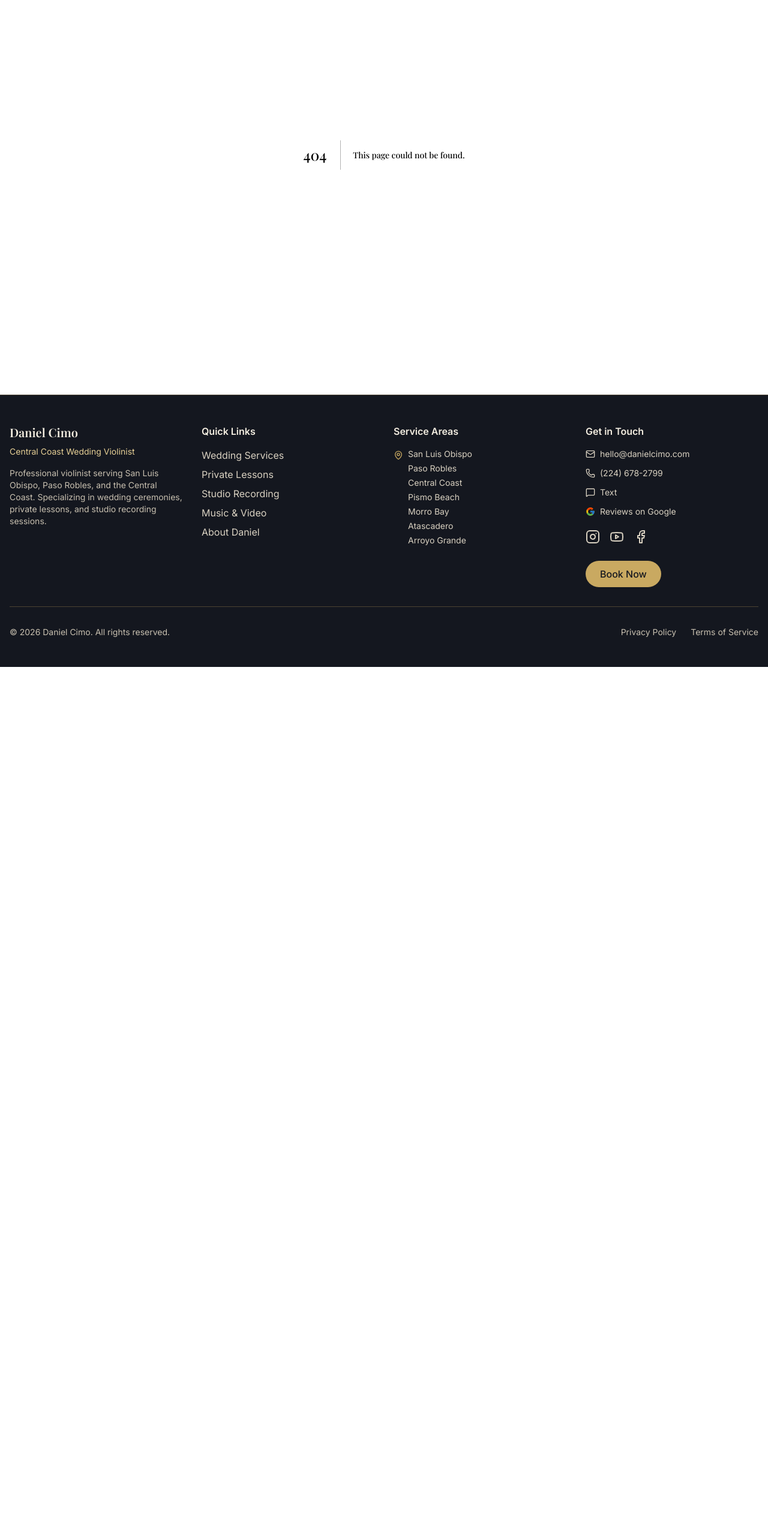
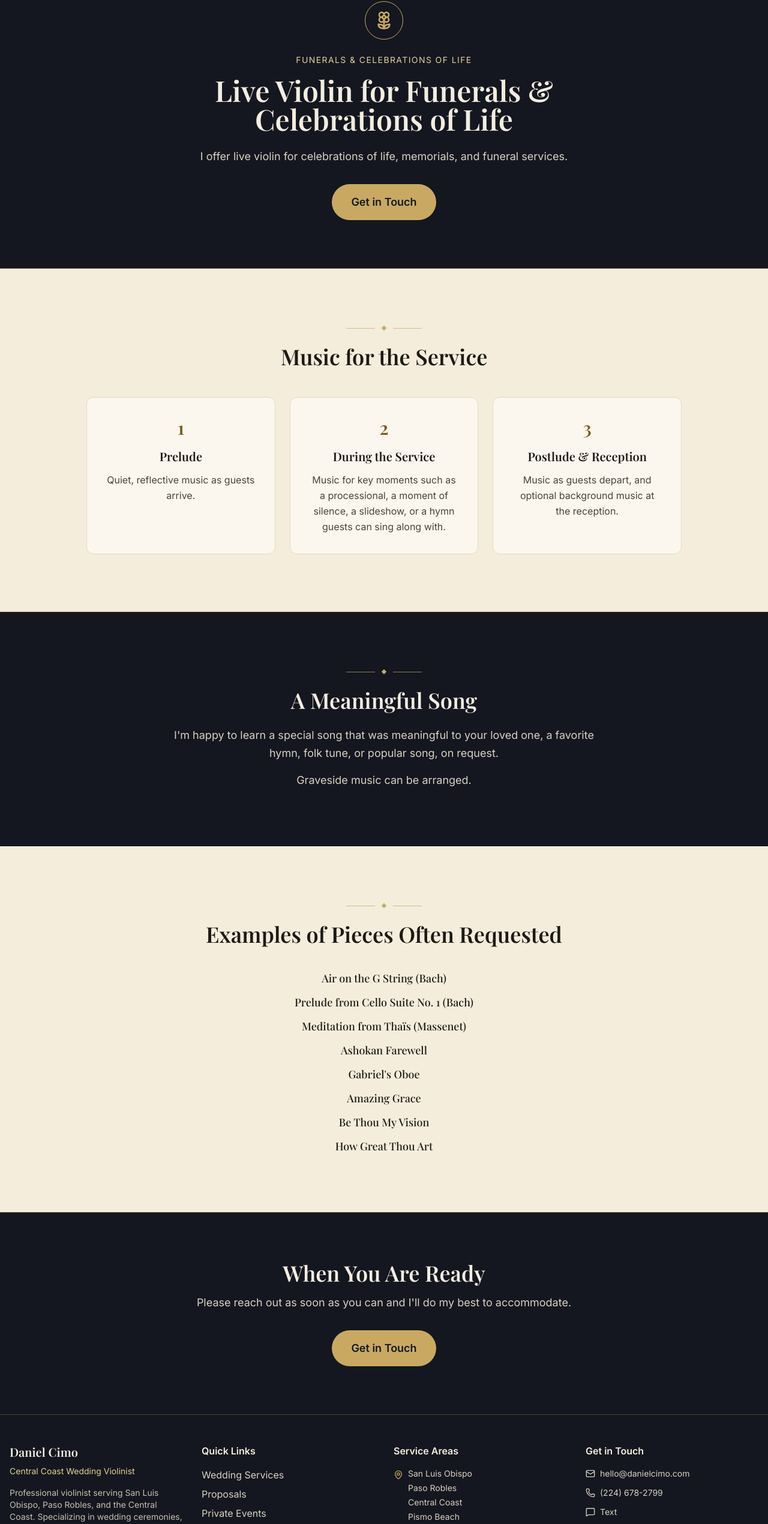
Before and after one commit to dancimo-lang/wedding-violin-website, a Next.js app: page /services/celebration-of-life in a window 1280 px wide. Before the commit this address had no page. Shown: the part 214-2755 px from the top of the page at 60% size. Before the commit the page ends 1326 px from the top, so only its background shows below. Built offline with nearby package versions, Linux system fonts and the light colour scheme; a web font is replaced by a local one.

Commit message:
Release: services cards and Funerals & Celebrations of Life page (#83) (#90)
Co-authored-by: dancimo-lang <257885101+dancimo-lang@users.noreply.github.com>

```diff
--- a/src/app/page.tsx
+++ b/src/app/page.tsx
@@ -68,10 +68,10 @@ export default function Home() {
               Services
             </h2>
             <p className="text-lg text-ink-body max-w-2xl mx-auto">
-              From wedding ceremonies to private instruction, I bring passion and professionalism to every performance.
+              From wedding ceremonies, proposals, and private events to celebrations of life, private instruction, and studio recording, I bring passion and professionalism to every performance.
             </p>
           </div>
-          <div className="grid grid-cols-1 md:grid-cols-3 gap-8 max-w-5xl mx-auto">
+          <div className="grid grid-cols-1 md:grid-cols-2 lg:grid-cols-3 gap-8 max-w-5xl mx-auto">
             {services.services.map((service) => (
               <ServiceCard
                 key={service.id}
--- /dev/null
+++ b/src/app/services/celebration-of-life/page.tsx
@@ -0,0 +1,141 @@
+import Link from 'next/link';
+import { Flower2 } from 'lucide-react';
+import { createPageMetadata } from '@/lib/page-metadata';
+import { serifHeadings } from '@/lib/fonts';
+import GoldDivider from '@/components/GoldDivider';
+import CTASection from '@/components/CTASection';
+import { JsonLd, generateServiceSchema } from '@/components/SEO';
+
+const DESCRIPTION =
+  'Live violin for celebrations of life, memorials, and funeral services.';
+
+const BOOK_HREF = '/booking#booking-form';
+const BUTTON =
+  'inline-block bg-gold hover:bg-gold-hover text-charcoal px-8 py-4 rounded-full font-semibold text-lg transition-colors';
+
+const moments = [
+  {
+    title: 'Prelude',
+    text: 'Quiet, reflective music as guests arrive.',
+  },
+  {
+    title: 'During the Service',
+    text: 'Music for key moments such as a processional, a moment of silence, a slideshow, or a hymn guests can sing along with.',
+  },
+  {
+    title: 'Postlude & Reception',
+    text: 'Music as guests depart, and optional background music at the reception.',
+  },
+];
+
+const pieces = [
+  'Air on the G String (Bach)',
+  'Prelude from Cello Suite No. 1 (Bach)',
+  'Meditation from Thaïs (Massenet)',
+  'Ashokan Farewell',
+  "Gabriel's Oboe",
+  'Amazing Grace',
+  'Be Thou My Vision',
+  'How Great Thou Art',
+];
+
+export const metadata = createPageMetadata({
+  title: 'Funerals & Celebrations of Life',
+  description: DESCRIPTION,
+  path: '/services/celebration-of-life',
+  keywords: ['funeral violinist', 'celebration of life violinist', 'memorial violinist San Luis Obispo'],
+});
+
+export default function CelebrationOfLifePage() {
+  return (
+    <div className={`bg-charcoal ${serifHeadings}`}>
+      <JsonLd
+        data={generateServiceSchema({
+          name: 'Funeral & Celebration of Life Violin',
+          description: DESCRIPTION,
+          url: 'https://danielcimo.com/services/celebration-of-life',
+        })}
+      />
+
+      <section className="pt-28 pb-16 md:pt-36 md:pb-20 border-b border-gold/40">
+        <div className="container mx-auto px-4 text-center max-w-3xl">
+          <div className="mx-auto mb-6 flex h-16 w-16 items-center justify-center rounded-full border border-gold">
+            <Flower2 className="h-8 w-8 text-gold" aria-hidden="true" />
+          </div>
+          <p className="text-sm uppercase tracking-widest text-gold-bright mb-4">Funerals &amp; Celebrations of Life</p>
+          <h1 className="text-4xl md:text-5xl font-semibold text-cream-bright mb-6">
+            Live Violin for Funerals &amp; Celebrations of Life
+          </h1>
+          <p className="text-lg text-cream-muted leading-relaxed mb-8">
+            I offer live violin for celebrations of life, memorials, and funeral services.
+          </p>
+          <Link href={BOOK_HREF} className={BUTTON}>
+            Get in Touch
+          </Link>
+        </div>
+      </section>
+
+      <section aria-labelledby="moments-heading" className="py-20 md:py-24 bg-cream">
+        <div className="container mx-auto px-4 max-w-5xl">
+          <GoldDivider />
+          <h2 id="moments-heading" className="text-3xl md:text-4xl font-semibold text-ink mb-12 text-center">
+            Music for the Service
+          </h2>
+          <ol className="grid grid-cols-1 md:grid-cols-3 gap-6">
+            {moments.map((moment, index) => (
+              <li key={moment.title} className="bg-cream-card border border-cream-line rounded-xl p-8 text-center">
+                <span
+                  className="mb-4 block text-3xl font-semibold text-gold-deep font-[family-name:var(--font-playfair)]"
+                  aria-hidden="true"
+                >
+                  {index + 1}
+                </span>
+                <h3 className="text-xl font-semibold text-ink mb-3">{moment.title}</h3>
+                <p className="text-ink-body leading-relaxed">{moment.text}</p>
+              </li>
+            ))}
+          </ol>
+        </div>
+      </section>
+
+      <section aria-labelledby="song-heading" className="py-20 md:py-24 bg-charcoal border-t border-gold/30">
+        <div className="container mx-auto px-4 max-w-3xl text-center">
+          <GoldDivider />
+          <h2 id="song-heading" className="text-3xl md:text-4xl font-semibold text-cream-bright mb-6">
+            A Meaningful Song
+          </h2>
+          <p className="text-lg text-cream-muted leading-relaxed">
+            I&apos;m happy to learn a special song that was meaningful to your loved one, a favorite hymn, folk tune, or popular song, on request.
+          </p>
+          <p className="text-lg text-cream-muted leading-relaxed mt-4">
+            Graveside music can be arranged.
+          </p>
+        </div>
+      </section>
+
+      <section aria-labelledby="pieces-heading" className="py-20 md:py-24 bg-cream">
+        <div className="container mx-auto px-4 max-w-3xl">
+          <GoldDivider />
+          <h2 id="pieces-heading" className="text-3xl md:text-4xl font-semibold text-ink mb-10 text-center">
+            Examples of Pieces Often Requested
+          </h2>
+          <ul className="space-y-3 text-center">
+            {pieces.map((piece) => (
+              <li key={piece} className="text-lg text-ink font-[family-name:var(--font-playfair)]">
+                {piece}
+              </li>
+            ))}
+          </ul>
+        </div>
+      </section>
+
+      <CTASection
+        title="When You Are Ready"
+        description="Please reach out as soon as you can and I'll do my best to accommodate."
+        buttonText="Get in Touch"
+        href={BOOK_HREF}
+        variant="gold"
+      />
+    </div>
+  );
+}
--- a/src/app/services/page.tsx
+++ b/src/app/services/page.tsx
@@ -5,11 +5,20 @@ import { createPageMetadata } from '@/lib/page-metadata';
 import services from '@/data/services.json';
 
 export const metadata = createPageMetadata({
-  title: 'Weddings, Lessons & Recording',
+  title: 'Weddings, Proposals, Private Events, Celebrations of Life, Lessons & Recording',
   description:
-    'Elegant wedding performances, personalized violin lessons, and professional studio recording in San Luis Obispo, with passion and expertise for every project.',
+    'Elegant wedding performances, proposal violin, private events, live violin for celebrations of life, memorials, and funeral services, personalized violin lessons, and professional studio recording in San Luis Obispo, with passion and expertise for every project.',
   path: '/services',
-  keywords: ['San Luis Obispo wedding violinist', 'Central Coast wedding violinist', 'wedding violin music SLO', 'Paso Robles wedding violinist', 'ceremony violinist California'],
+  keywords: [
+    'San Luis Obispo wedding violinist',
+    'Central Coast wedding violinist',
+    'wedding violin music SLO',
+    'Paso Robles wedding violinist',
+    'ceremony violinist California',
+    'proposal violinist',
+    'private event violinist',
+    'celebration of life violinist',
+  ],
 });
 
 export default function ServicesPage() {
@@ -32,7 +41,7 @@ export default function ServicesPage() {
               Services
             </h1>
             <p className="text-xl text-cream-muted max-w-3xl mx-auto">
-              From elegant wedding performances to personalized instruction and professional recording, I bring passion and expertise to every project.
+              From elegant wedding performances, proposals, and private events to celebrations of life, personalized instruction, and professional recording, I bring passion and expertise to every project.
             </p>
           </div>
         </div>
@@ -47,7 +56,7 @@ export default function ServicesPage() {
       {/* Services Grid */}
       <section className="py-20 md:py-24 bg-cream">
         <div className="container mx-auto px-4">
-          <div className="grid grid-cols-1 md:grid-cols-3 gap-8 max-w-5xl mx-auto">
+          <div className="grid grid-cols-1 md:grid-cols-2 lg:grid-cols-3 gap-8 max-w-5xl mx-auto">
             {services.services.map((service) => (
               <ServiceCard
                 key={service.id}
--- a/src/app/sitemap.ts
+++ b/src/app/sitemap.ts
@@ -43,6 +43,12 @@ export default function sitemap(): MetadataRoute.Sitemap {
       priority: 0.7,
     },
     {
+      url: `${baseUrl}/services/celebration-of-life`,
+      lastModified,
+      changeFrequency: 'monthly',
+      priority: 0.7,
+    },
+    {
       url: `${baseUrl}/services/lessons`,
       lastModified,
       changeFrequency: 'monthly',
--- a/src/components/Footer.tsx
+++ b/src/components/Footer.tsx
@@ -59,6 +59,21 @@ export default function Footer() {
               <li>
                 <Link href="/services/weddings" className={footerLink}>
                   Wedding Services
+                </Link>
+              </li>
+              <li>
+                <Link href="/services/proposals" className={footerLink}>
+                  Proposals
+                </Link>
+              </li>
+              <li>
+                <Link href="/services/private-events" className={footerLink}>
+                  Private Events
+                </Link>
+              </li>
+              <li>
+                <Link href="/services/celebration-of-life" className={footerLink}>
+                  Celebration of Life
                 </Link>
               </li>
               <li>
--- a/src/components/Header.tsx
+++ b/src/components/Header.tsx
@@ -81,7 +81,7 @@ export default function Header() {
                       onMouseEnter={handleServicesMouseEnter}
                       onMouseLeave={handleServicesMouseLeave}
                     >
-                      <div className="bg-cream-card/95 backdrop-blur-md rounded-2xl shadow-lg border border-cream-line py-2 min-w-[180px]">
+                      <div className="bg-cream-card/95 backdrop-blur-md rounded-2xl shadow-lg border border-cream-line py-2 min-w-[220px]">
                         {item.children.map((child) => (
                           <Link
                             key={child.href}
--- a/src/components/ServiceCard.tsx
+++ b/src/components/ServiceCard.tsx
@@ -1,8 +1,11 @@
 import Link from 'next/link';
-import { Heart, GraduationCap, Mic, LucideIcon } from 'lucide-react';
+import { Heart, Gem, Calendar, Flower2, GraduationCap, Mic, LucideIcon } from 'lucide-react';
 
 const iconMap: Record<string, LucideIcon> = {
   Heart,
+  Gem,
+  Calendar,
+  Flower2,
   GraduationCap,
   Mic,
 };
@@ -27,22 +30,20 @@ export default function ServiceCard({
   return (
     <Link
       href={href}
-      className={`group block p-8 rounded-xl bg-cream-card transition-colors ${
+      className={`group flex h-full flex-col items-center p-8 text-center rounded-xl bg-cream-card transition-colors ${
         featured
           ? 'border-2 border-gold shadow-sm'
           : 'border border-cream-line hover:border-gold'
       }`}
     >
-      <div className="flex flex-col items-center text-center">
-        <div className="w-16 h-16 border border-gold rounded-full flex items-center justify-center mb-6">
-          <Icon className="w-8 h-8 text-gold-deep" />
-        </div>
-        <h3 className="text-xl font-semibold text-ink mb-3">{title}</h3>
-        <p className="text-ink-body mb-4">{description}</p>
-        <span className="text-gold-deep font-medium group-hover:underline">
-          Learn More →
-        </span>
+      <div className="w-16 h-16 border border-gold rounded-full flex items-center justify-center mb-6">
+        <Icon className="w-8 h-8 text-gold-deep" aria-hidden="true" />
       </div>
+      <h3 className="text-xl font-semibold text-ink mb-3">{title}</h3>
+      <p className="text-ink-body mb-4">{description}</p>
+      <span className="mt-auto text-gold-deep font-medium group-hover:underline">
+        Learn More →
+      </span>
     </Link>
   );
 }
--- a/src/data/navigation.json
+++ b/src/data/navigation.json
@@ -6,6 +6,7 @@
       { "label": "Weddings", "href": "/services/weddings" },
       { "label": "Proposals", "href": "/services/proposals" },
       { "label": "Private Events", "href": "/services/private-events" },
+      { "label": "Celebration of Life", "href": "/services/celebration-of-life" },
       { "label": "Lessons", "href": "/services/lessons" },
       { "label": "Recording", "href": "/services/recording" }
     ]},
--- a/src/data/services.json
+++ b/src/data/services.json
@@ -7,6 +7,33 @@
       "description": "I can provide all of your sound needs for your special day. Whether you want a simple solo violin, or the whole package: band, sound guy, and DJ… I got you covered.",
       "icon": "Heart",
       "href": "/services/weddings",
+      "featured": true
+    },
+    {
+      "id": "proposals",
+      "title": "Proposals",
+      "shortDescription": "Surprise violin for your proposal, starting at $250 for solo violin and 3 songs of your choice.",
+      "description": "Surprise violin for your proposal in San Luis Obispo and the Central Coast. Starting at $250 for solo violin and 3 songs of your choice, and we plan the moment together.",
+      "icon": "Gem",
+      "href": "/services/proposals",
+      "featured": true
+    },
+    {
+      "id": "private-events",
+      "title": "Private Events",
+      "shortDescription": "Live violin for birthdays, anniversaries, corporate events, memorials and proposals, quoted case by case.",
+      "description": "Live violin for birthdays, anniversaries, corporate events, memorials and proposals. Solo violin or the violin–guitar duo, quoted case by case.",
+      "icon": "Calendar",
+      "href": "/services/private-events",
+      "featured": true
+    },
+    {
+      "id": "celebration-of-life",
+      "title": "Funerals & Celebrations of Life",
+      "shortDescription": "I offer live violin for celebrations of life, memorials, and funeral services.",
+      "description": "I offer live violin for celebrations of life, memorials, and funeral services.",
+      "icon": "Flower2",
+      "href": "/services/celebration-of-life",
       "featured": true
     },
     {
--- a/src/lib/page-metadata.ts
+++ b/src/lib/page-metadata.ts
@@ -28,7 +28,7 @@ const previews: Record<string, { url: string; alt: string }> = {
   },
   '/services': {
     url: '/og/services.jpg',
-    alt: 'Daniel Cimo with violin, for wedding performances, lessons, and studio recording',
+    alt: 'Daniel Cimo with violin, for weddings, proposals, private events, celebrations of life, lessons, and studio recording',
   },
   '/services/weddings': {
     url: '/og/weddings.jpg',
@@ -41,6 +41,10 @@ const previews: Record<string, { url: string; alt: string }> = {
   '/services/lessons/resources': {
     url: '/og/tune-library.jpg',
     alt: 'Daniel Cimo with violin beside the student tune library of sheet music and videos',
+  },
+  '/services/celebration-of-life': {
+    url: '/og/services.jpg',
+    alt: 'Daniel Cimo with violin, on the funerals and celebrations of life page',
   },
   '/services/recording': {
     url: '/og/recording.jpg',
```
